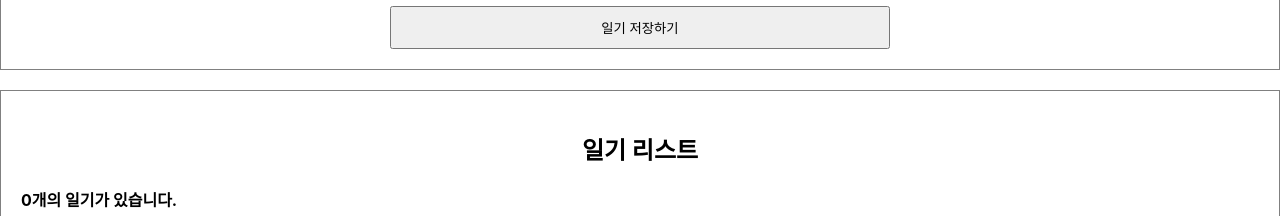
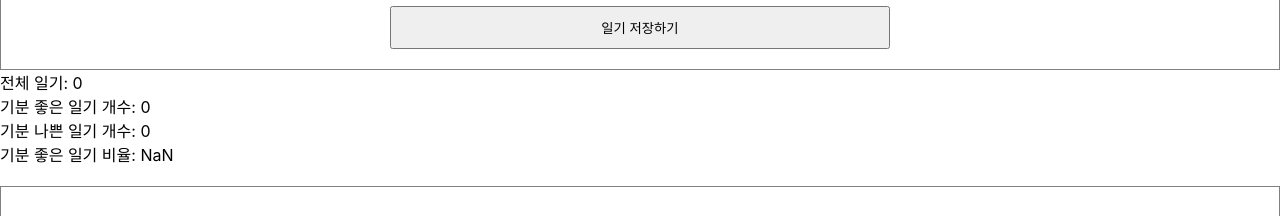
Before and after one commit to Gwonie/simple_diary, a React (Create React App) app: page / in a window 1280 px wide. Shown: the part 404-620 px from the top of the page. Built offline with nearby package versions, Linux system fonts and the light colour scheme; no server answers.

Commit message:
useMemo 활용하여 최적화

```diff
--- a/src/App.js
+++ b/src/App.js
@@ -1,4 +1,4 @@
-import { useEffect, useRef, useState } from "react";
+import { useEffect, useMemo, useRef, useState } from "react";
 import "./App.css";
 // es 모듈 시스템으로 불러와주기
 import DiaryEditor from "./DiaryEditor";
@@ -62,9 +62,24 @@
     );
   };
 
+  const getDiaryAnalysist = useMemo(() => {
+    console.log("일기 분석 시작");
+
+    const goodCount = data.filter((it) => it.emotion >= 3).length;
+    const badCount = data.length - goodCount;
+    const goodRatio = (goodCount / data.length) * 100;
+    return { goodCount, badCount, goodRatio };
+  }, [data.length]);
+
+  const { goodCount, badCount, goodRatio } = getDiaryAnalysist;
+
   return (
     <div className="App">
       <DiaryEditor onCreate={onCreate} />
+      <div>전체 일기: {data.length}</div>
+      <div>기분 좋은 일기 개수: {goodCount}</div>
+      <div>기분 나쁜 일기 개수: {badCount}</div>
+      <div>기분 좋은 일기 비율: {goodRatio}</div>
       <DiaryList diaryList={data} onRemove={onRemove} onEdit={onEdit} />
     </div>
   );
```
